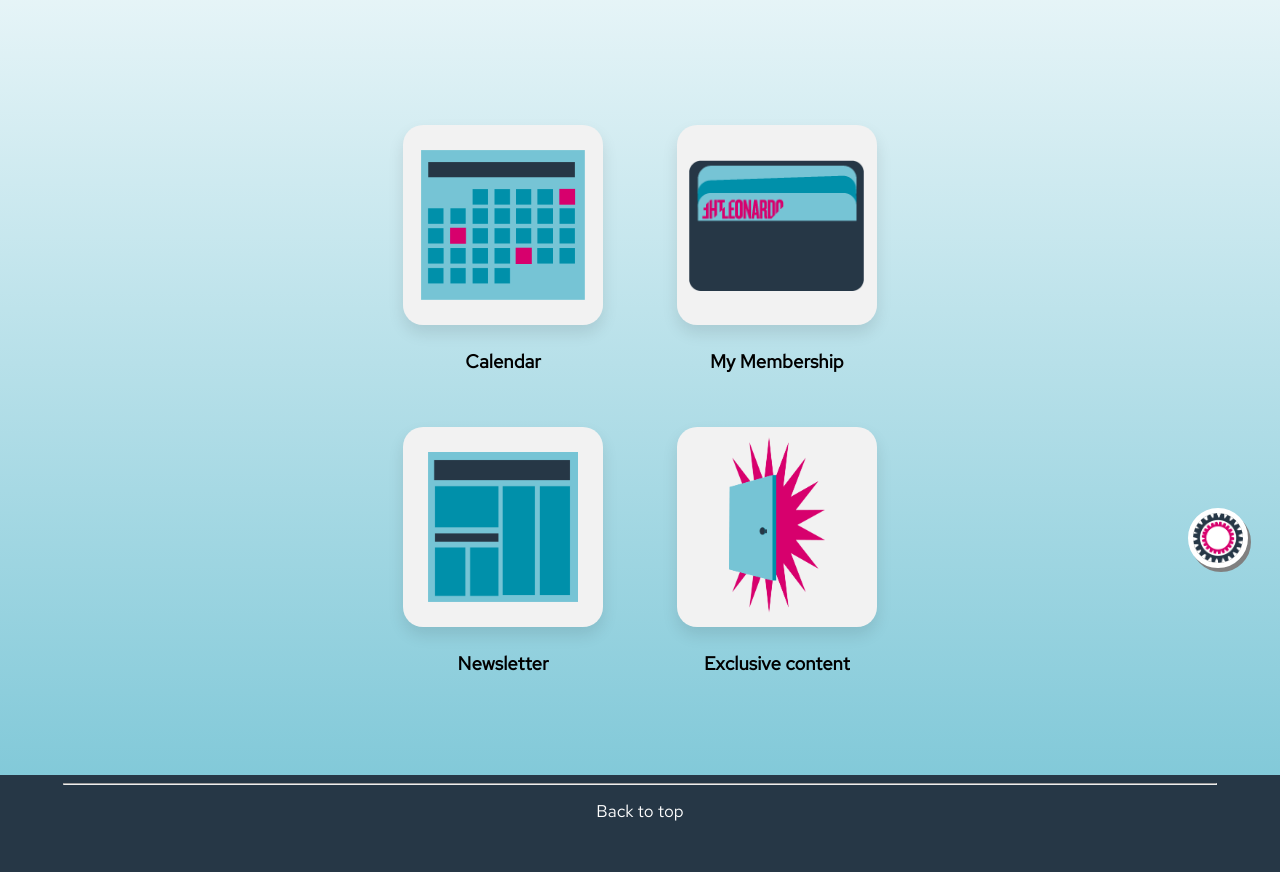
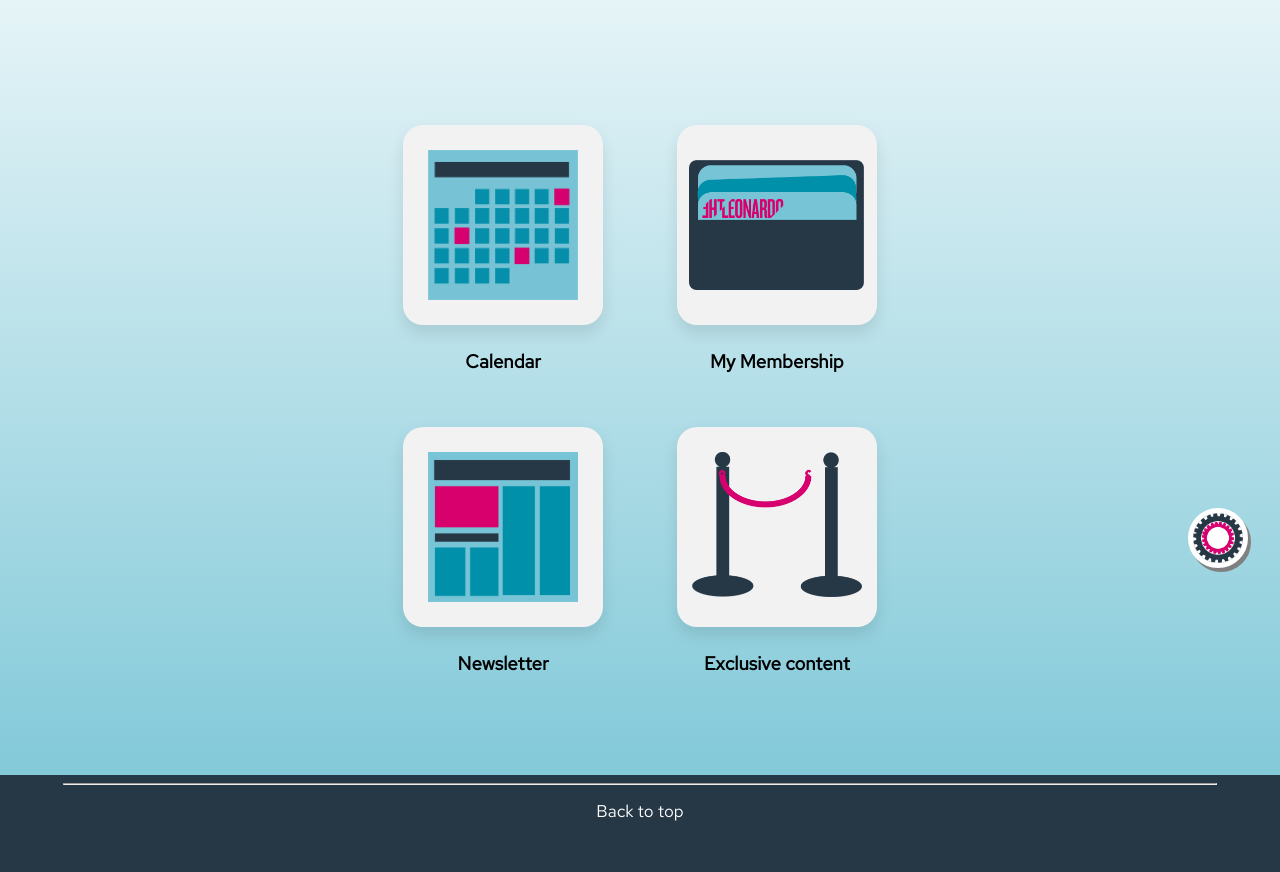
Before and after one commit to cmpt375-2021fall/client-project-leonardo-dev-team, a Django app: page /dashboard/ in a window 1280 px wide. Shown: the part 200-1072 px from the top of the page. Run offline with Django 3.2, Linux system fonts and the light colour scheme; a user stored in the database is signed in.

Commit message:
icon changes, dobbel check login page

```diff
--- a/templates/account.html
+++ b/templates/account.html
@@ -9,7 +9,7 @@
 
 
             <div class = "pic" style="margin-right: 25px; margin-left: 3rem; position: fixed">
-                <img style="height:100px; width:auto; margin-top: 25px;" vertical-align="left" src="{% static "leo/images/SettingsGear.png" %}">
+                <img style="height:100px; width:auto; margin-top: 25px;" vertical-align="left" src="{% static "leo/images/Settings IconFinal.png" %}">
             </div>
 
 
--- a/templates/account/base.html
+++ b/templates/account/base.html
@@ -11,7 +11,7 @@
     <link rel="stylesheet" type="text/css" href="{% static 'leo/footer.css' %}">
     <link rel="stylesheet" type="text/css" href="{% static 'leo/application.css' %}">
     <link rel="stylesheet" type="text/css" href="{% static 'leo/login.css' %}">
-    <link rel="shortcut icon" type="image/png" href="{% static 'leo/images/Asset 11.png' %}"/>
+    <link rel="shortcut icon" type="image/png" href="{% static 'leo/images/Final Logo.png' %}"/>
     <link rel="stylesheet"
           href="https://fonts.googleapis.com/css2?family=Red+Hat+Text&display=swap">
     <link rel="stylesheet"
@@ -32,7 +32,7 @@
     <div id="header" style="display: block">
         <div>
             <a href="{% url 'dashboard' %}">
-                <img id="navImage" class = "dashimg" src="{% static "leo/images/New Logo.png" %}">
+                <img id="navImage" class = "dashimg" src="{% static "leo/images/Final Logo.png" %}">
             </a>
         </div>
     </div>
--- a/templates/base.html
+++ b/templates/base.html
@@ -29,7 +29,7 @@
             <div>
             <div style="display: inline-block; margin-right: 25px">
                 <a href="{% url 'dashboard' %}" style="margin: 0">
-                    <img class ="logo-image" src="{% static "leo/images/New Logo.png" %}">
+                    <img class ="logo-image" src="{% static "leo/images/Final Logo.png" %}">
                 </a>
             </div>
 
@@ -55,7 +55,7 @@
 
         <div class ="settings">
             <a href="{% url 'account' %}">
-                <img class = "settImg" src="{% static "leo/images/SettingsGear.png" %}">
+                <img class = "settImg" src="{% static "leo/images/Settings IconFinal.png" %}">
             </a>
         </div>
 
--- a/templates/calendar.html
+++ b/templates/calendar.html
@@ -7,7 +7,7 @@
         {% load static %}
         <div style=" margin-top: 10rem;">
             <div class = "pic" style=" margin-left: 3rem; position: fixed">
-                <img style="height:100px; width:auto; margin-top: 25px;" src="{% static "leo/images/Calendar2.png" %}">
+                <img style="height:100px; width:auto; margin-top: 25px;" src="{% static "leo/images/Calendar_1Final.png" %}">
             </div>
             <div class="content">
                 <h1><b>Calendar</b></h1>
--- a/templates/dashboard.html
+++ b/templates/dashboard.html
@@ -8,7 +8,7 @@
     <link rel="stylesheet" type="text/css" href="{% static 'leo/header.css' %}">
     <link rel="stylesheet" type="text/css" href="{% static 'leo/footer.css' %}">
     <link rel="stylesheet" type="text/css" href="{% static 'leo/application.css' %}">
-    <link rel="shortcut icon" type="image/png" href="{% static 'leo/images/Asset 11.png' %}"/>
+    <link rel="shortcut icon" type="image/png" href="{% static 'leo/images/Final Logo.png' %}"/>
     <link rel="stylesheet"
           href="https://fonts.googleapis.com/css2?family=Red+Hat+Text&display=swap">
     <style>
@@ -23,7 +23,7 @@
             <div id = "header">
                 <div>
                     <a href="{% url 'dashboard' %}">
-                        <img class = "dashimg" id="navImage" src="{% static "leo/images/New Logo.png" %}">
+                        <img class = "dashimg" id="navImage" src="{% static "leo/images/Final Logo.png" %}">
                     </a>
                 </div>
             </div>
@@ -35,13 +35,13 @@
 
                 <div class ="settings">
                     <a href="{% url 'account' %}">
-                        <img class = "settImg" src="{% static "leo/images/SettingsGear.png" %}">
+                        <img class = "settImg" src="{% static "leo/images/Settings IconFinal.png" %}">
                     </a>
                 </div>
             <div>
                 <div class="card">
                     <a href = "{% url 'calendar' %}" class="container blockLink">
-                        <img class ="smallimg" style="height:150px; width:auto; margin-top: 25px;" src="{% static "leo/images/Calendar2.png" %}">
+                        <img class ="smallimg" style="height:150px; width:auto; margin-top: 25px;" src="{% static "leo/images/Calendar_1Final.png" %}">
 
                     </a>
                     <h3 style="text-align: center;">Calendar</h3>
@@ -49,7 +49,7 @@
 
                 <div class="card">
                     <a href = "{% url 'membership' %}" class="container blockLink">
-                        <img class ="smallimg" style="height:auto; width:175px; margin-top: 35px;" src="{% static "leo/images/Wallet.png" %}">
+                        <img class ="smallimg" style="height:auto; width:175px; margin-top: 35px;" src="{% static "leo/images/WalletFinal.png" %}">
 
                     </a>
                     <h3 style="text-align: center;">My Membership</h3>
@@ -59,7 +59,7 @@
 
                 <div class="card">
                     <a href = "{% url 'newsletter' %}"class="container blockLink">
-                        <img class ="smallimg" style="height:150px; width:auto; margin-top: 25px;" src="{% static "leo/images/Newsletter.png" %}">
+                        <img class ="smallimg" style="height:150px; width:auto; margin-top: 25px;" src="{% static "leo/images/NewsletterFinal.png" %}">
 
                     </a>
                     <h3 style="text-align: center;">Newsletter</h3>
@@ -67,7 +67,7 @@
 
                 <div class="card">
                     <a href = "{% url 'exclusive' %}" class="container blockLink">
-                        <img class ="smallimg" style="height:auto; width:6rem; margin-top: 10px;margin-bottom: 10px;" src="{% static "leo/images/ExclusiveContent2.png" %}">
+                        <img class ="smallimg" style="height:145px; width:auto; margin-top: 25px;" src="{% static "leo/images/Exclusive ContentFinal.png" %}">
 
                     </a>
                     <h3 style="text-align: center;">Exclusive content</h3>
--- a/templates/exclusive.html
+++ b/templates/exclusive.html
@@ -5,8 +5,8 @@
 
         {% load static %}
         <div style="margin-top: 10rem;">
-            <div class = "pic" style="margin-right: 25px; margin-left: 4rem; position: fixed">
-                <img style="height:100px; width:auto; margin-top: 25px;" src="{% static "leo/images/ExclusiveContent2.png" %}">
+            <div class = "pic" style="margin-right: 25px; margin-left: 2rem; position: fixed">
+                <img style="height:100px; width:auto; margin-top: 25px;" src="{% static "leo/images/Exclusive ContentFinal.png" %}">
             </div>
 
             <div class = "content">
--- a/templates/exclusive_detail.html
+++ b/templates/exclusive_detail.html
@@ -5,8 +5,8 @@
 
         {% load static %}
         <div style="margin-top: 10rem;">
-            <div class = "pic" style="margin-right: 25px; margin-left: 4rem; position: fixed">
-                <img style="height:100px; width:auto; margin-top: 25px;" src="{% static "leo/images/ExclusiveContent2.png" %}">
+            <div class = "pic" style="margin-right: 25px; margin-left: 2rem; position: fixed">
+                <img style="height:100px; width:auto; margin-top: 25px;" src="{% static "leo/images/Exclusive ContentFinal.png" %}">
             </div>
 
             <div class = "content">
--- a/templates/membership.html
+++ b/templates/membership.html
@@ -6,7 +6,7 @@
         {% load static %}
         <div style="margin-top: 10rem;">
             <div class = "pic" style="margin-right: 25px; margin-left: 2rem; position: fixed">
-                <img style="height:100px; width:auto; margin-top: 25px;" src="{% static "leo/images/Wallet.png" %}">
+                <img style="height:100px; width:auto; margin-top: 25px;" src="{% static "leo/images/WalletFinal.png" %}">
             </div>
 
             <div class = "content">
@@ -14,7 +14,7 @@
                 <div>
                     {% if user.is_authenticated %}
                     <div class="containerCard" style="margin-right: 10px; background-image: url('{% static 'leo/images/Pattern.png' %}');">
-                        <img src="{% static "leo/images/Card Logo.png" %}">
+                        <img src="{% static "leo/images/Card LogoFinal.png" %}">
                         <div>
                             <h5>Cardholder 1:</h5><p style="color: white">{{ user.get_username }}</p>
                         </div>
@@ -35,7 +35,7 @@
                         </div>
                     </div>
                     <div class="containerCard" style="margin-right: 10px; background-image: url('{% static 'leo/images/Pattern.png' %}');">
-                        <img src="{% static "leo/images/Card Logo.png" %}">
+                        <img src="{% static "leo/images/Card LogoFinal.png" %}">
                         <div>
                             <h5>Cardholder 2:</h5><p style="color: white">John Smith</p>
                         </div>
--- a/templates/newsletter.html
+++ b/templates/newsletter.html
@@ -7,7 +7,7 @@
         <div style="display: flex; margin-top: 10rem;">
 
             <div class = "pic" style="margin-right: 25px; margin-left: 50px; position: fixed">
-                <img style="height:100px; width:auto; margin-top: 25px;" vertical-align="left" src="{% static "leo/images/Newsletter.png" %}">
+                <img style="height:100px; width:auto; margin-top: 25px;" vertical-align="left" src="{% static "leo/images/NewsletterFinal.png" %}">
             </div>
 
             <div class="content">
```
Also changed, not shown: db.sqlite3, leo/static/leo/images/Calendar_1Final.png (added), leo/static/leo/images/Card LogoFinal.png (added), leo/static/leo/images/Exclusive ContentFinal.png (added), leo/static/leo/images/Final Logo.png (added), leo/static/leo/images/NewsletterFinal.png (added), leo/static/leo/images/Settings IconFinal.png (added), leo/static/leo/images/WalletFinal.png (added).
